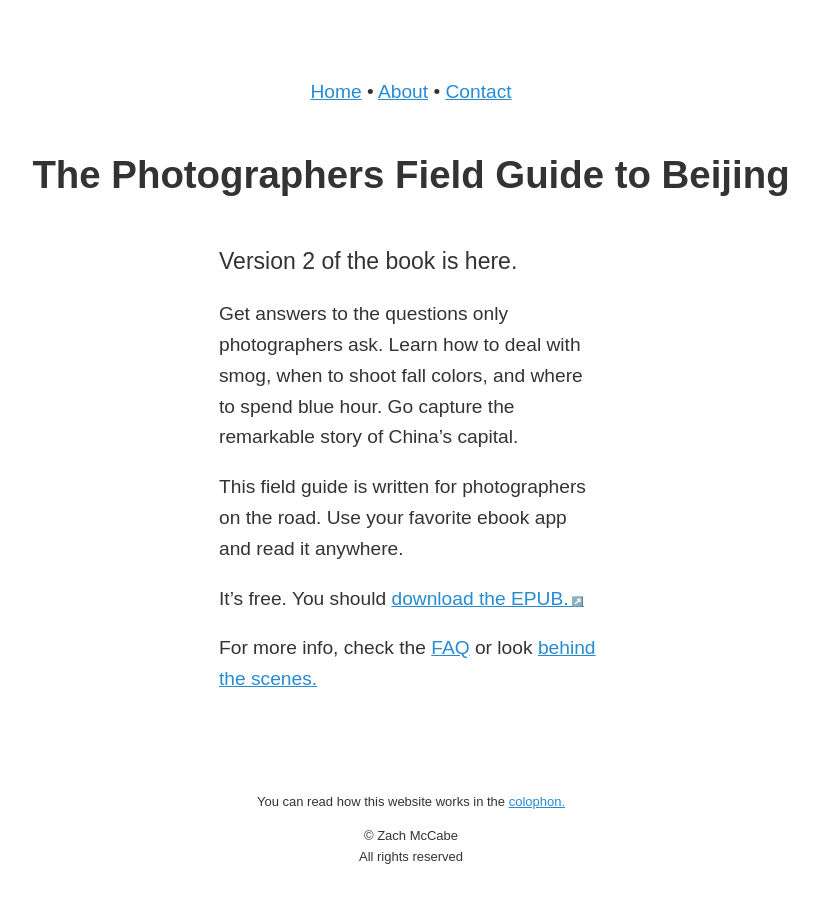
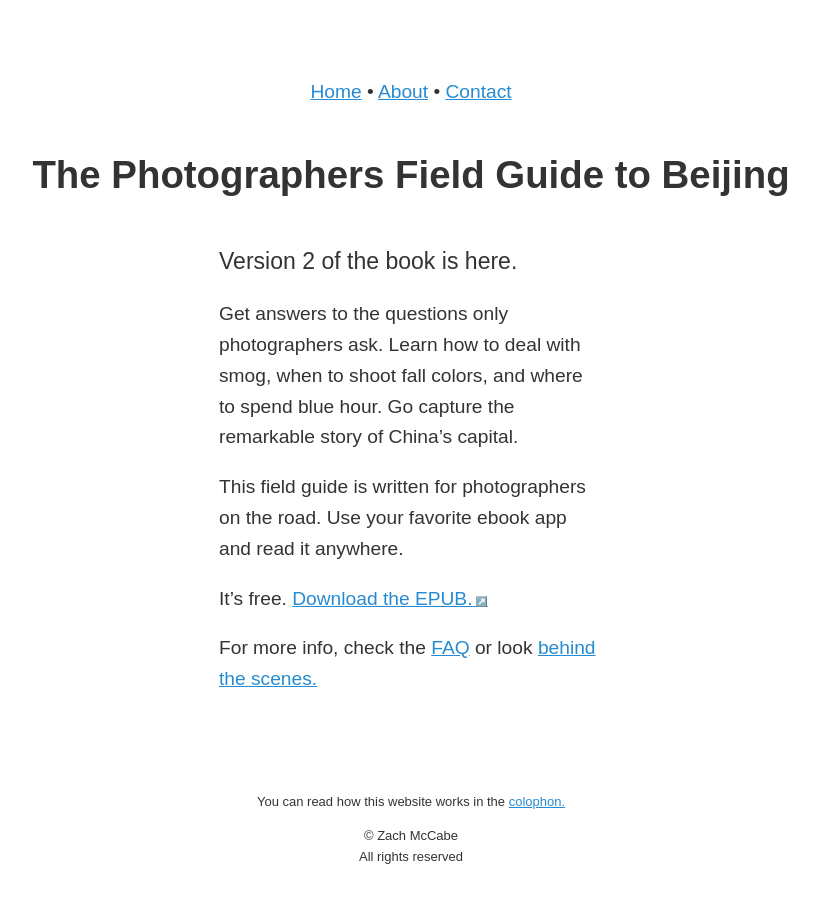
Before and after one commit to zachmccabe/zachmccabe.github.io, a Jekyll site: the page built from _beijing/beijing.md, in a window 1280 px wide. Shown: the whole page, without its empty margins (229-1048 px from the left). Built offline with Jekyll 4.4.1, drawn with Linux system fonts in a browser that asks for light colours.

Commit message:
Update beijing.md

```diff
--- a/_beijing/beijing.md
+++ b/_beijing/beijing.md
@@ -13,11 +13,11 @@
 
 This field guide is written for photographers on the road. Use your favorite ebook app and read it anywhere.
 
-It's free. You should [download the EPUB.]
+It's free. [Download the EPUB.]
 
 For more info, check the [FAQ] or look [behind the scenes.]
 
-[download the EPUB.]: https://github.com/zachmccabe/beijing/releases/download/v2.0.1/beijing-v2.0.1.epub
+[download the EPUB.]: https://github.com/zachmccabe/beijing/releases
 
 [FAQ]: https://www.zachmccabe.com/beijing/faq
 
```
